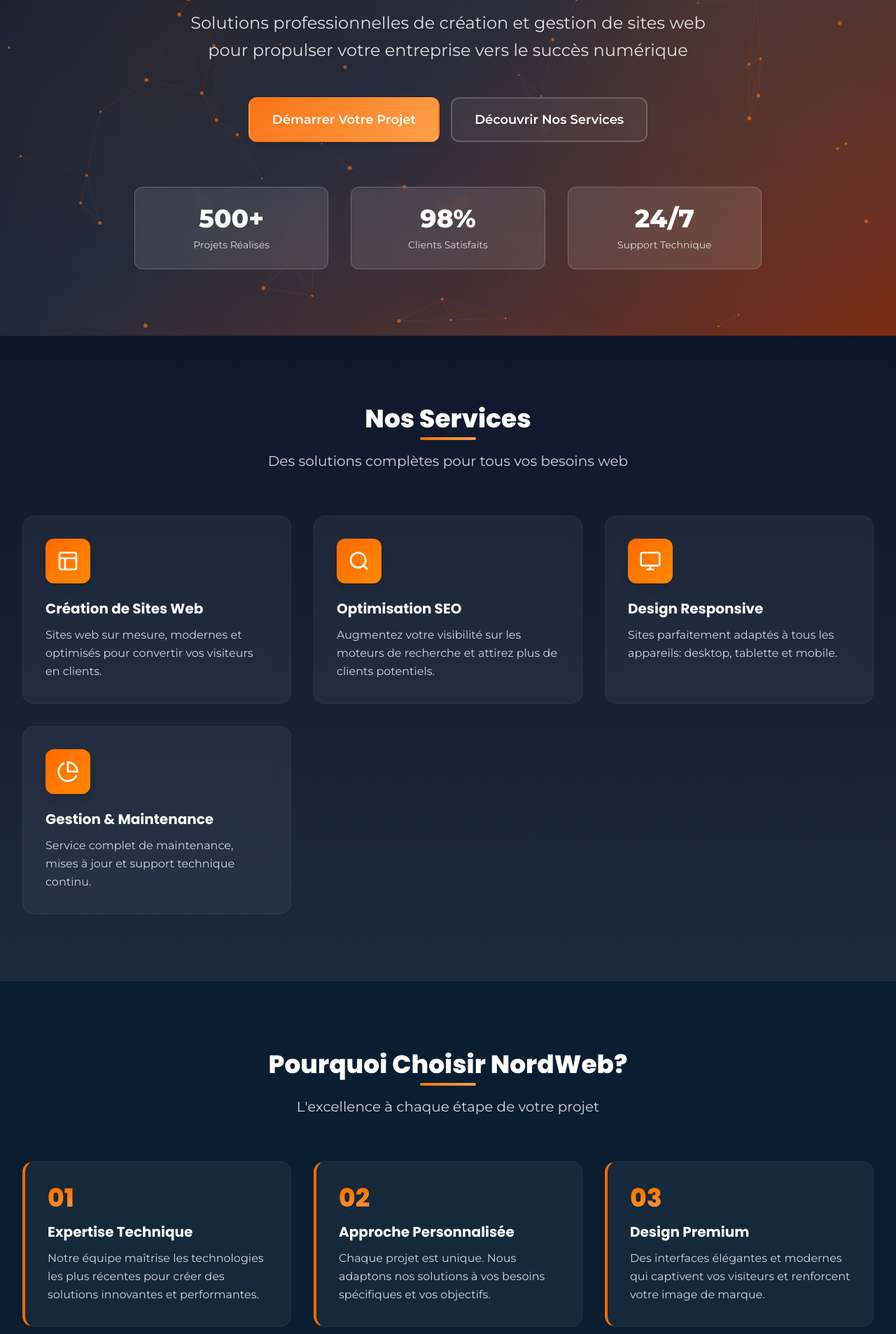
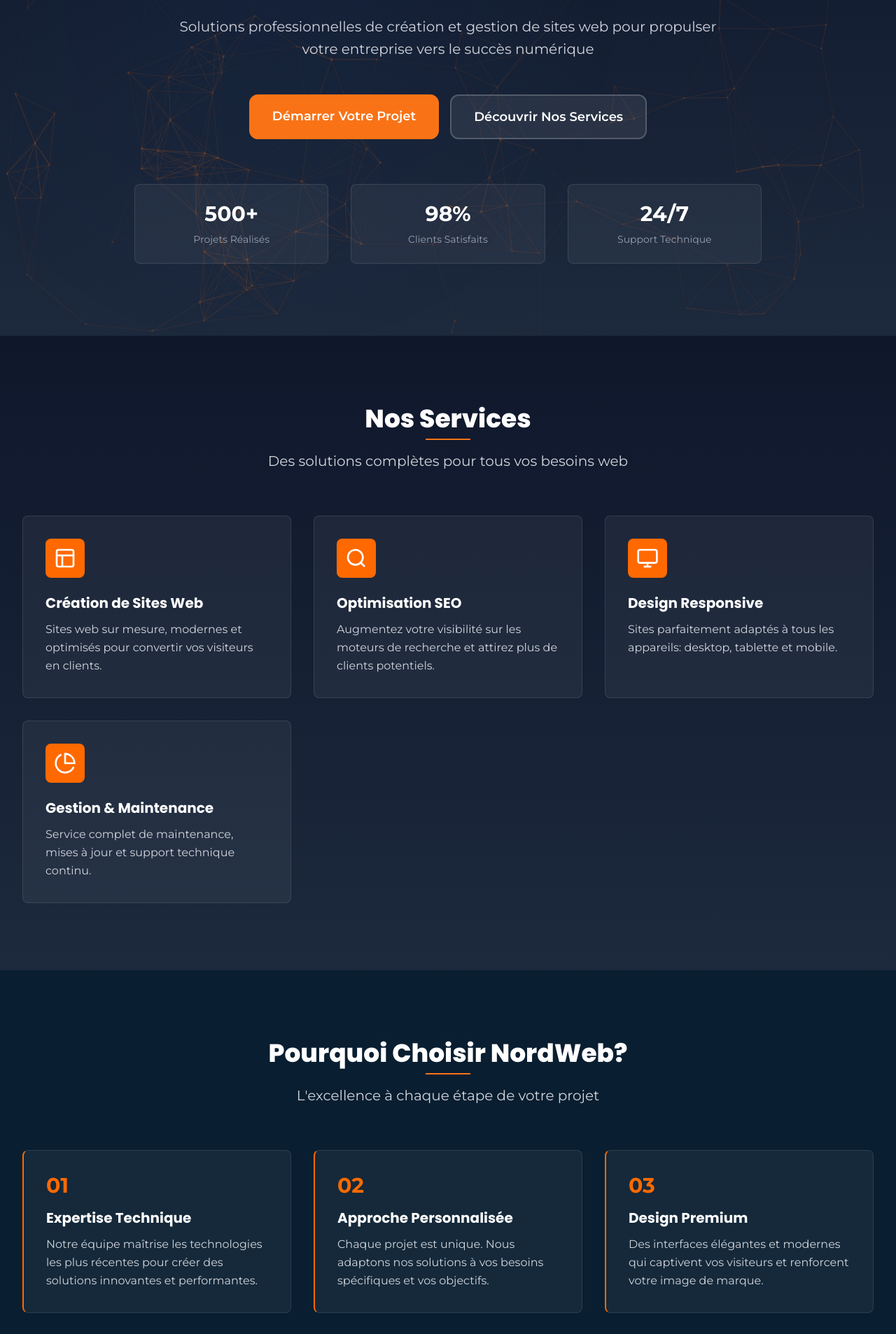
Before and after one commit to ludovic12brou/NordWeb, a Next.js app: page / in a window 1280 px wide. Shown: the part 320-2227 px from the top of the page at 70% size. Built offline with nearby package versions, Linux system fonts and the light colour scheme.

Commit message:
visual cleanup

```diff
--- a/src/app/globals.css
+++ b/src/app/globals.css
@@ -39,35 +39,34 @@
   }
 
   .btn-primary {
-    @apply text-white shadow-md hover:-translate-y-1 hover:shadow-lg;
-    background: linear-gradient(135deg, var(--color-accent) 0%, var(--color-accent-light) 100%);
+    @apply text-white border border-accent;
+    background: var(--color-accent);
   }
 
   .btn-primary:hover {
-    background: linear-gradient(135deg, var(--color-accent-light) 0%, var(--color-accent) 100%);
-    box-shadow: 0 10px 30px rgba(249, 115, 22, 0.3), 0 5px 15px rgba(0, 0, 0, 0.1);
+    background: var(--color-accent-light);
+    box-shadow: 0 4px 12px rgba(249, 115, 22, 0.2);
   }
 
   .btn-secondary {
-    @apply text-white hover:-translate-y-1 hover:shadow-lg;
-    background: rgba(255, 255, 255, 0.05);
+    @apply text-white;
+    background: rgba(255, 255, 255, 0.08);
     border-color: rgba(255, 255, 255, 0.2);
-    backdrop-filter: blur(5px);
   }
 
   .btn-secondary:hover {
-    background: var(--color-primary);
-    box-shadow: 0 8px 25px rgba(14, 42, 79, 0.3);
+    background: rgba(255, 255, 255, 0.12);
+    border-color: rgba(255, 255, 255, 0.3);
   }
 
   .section-title {
-    @apply text-4xl font-extrabold text-white mb-6 relative inline-block;
+    @apply text-4xl font-bold text-white mb-6 relative inline-block;
   }
 
   .section-title::after {
     content: '';
-    @apply absolute -bottom-2 left-1/2 -translate-x-1/2 w-20 h-1 rounded-sm;
-    background: linear-gradient(90deg, var(--color-accent) 0%, var(--color-accent-light) 100%);
+    @apply absolute -bottom-2 left-1/2 -translate-x-1/2 w-16 h-0.5;
+    background: var(--color-accent);
   }
 
   .section-subtitle {
--- a/src/components/About.tsx
+++ b/src/components/About.tsx
@@ -7,38 +7,51 @@
       name: "Ludovic Brouillette",
       role: "Co-fondateur",
       image: "/ludovic_brouillette.jpeg",
-      description: "Passionné par l'innovation numérique et la stratégie web."
+      description: "Passionné par l'innovation numérique et la stratégie web.",
     },
     {
       name: "Charles-Antoine Giroux",
       role: "Co-fondateur",
       image: "/charles-antoine_giroux.jpeg",
-      description: "Expert en développement technologique et solutions sur mesure."
-    }
+      description:
+        "Expert en développement technologique et solutions sur mesure.",
+    },
   ];
 
   return (
-    <section id="about" className="py-24 bg-gradient-to-b from-slate-800 to-slate-900">
+    <section
+      id="about"
+      className="py-24 bg-gradient-to-b from-slate-800 to-slate-900"
+    >
       <div className="container mx-auto px-4">
-        <SectionTitle title="Notre Équipe" subtitle="Les visages derrière NordWeb" />
+        <SectionTitle
+          title="Notre Équipe"
+          subtitle="Les visages derrière NordWeb"
+        />
 
         <div className="grid grid-cols-1 md:grid-cols-3 gap-8 max-w-6xl mx-auto mt-16">
           {team.map((member, index) => (
             <div key={index} className="group relative">
-              <div className="relative overflow-hidden rounded-2xl aspect-[3/4] mb-6 shadow-xl mx-auto max-w-xs">
+              <div className="relative overflow-hidden rounded-lg aspect-[3/4] mb-6 shadow-md mx-auto max-w-xs">
                 <div className="absolute inset-0 bg-gradient-to-t from-slate-900 via-transparent to-transparent opacity-60 z-10" />
                 <Image
                   src={member.image}
                   alt={member.name}
                   fill
-                  className="object-cover transition-transform duration-500 group-hover:scale-110"
+                  className="object-cover"
                 />
               </div>
 
               <div className="text-center">
-                <h3 className="text-xl font-bold text-white mb-2">{member.name}</h3>
-                <p className="text-orange-500 font-medium mb-3">{member.role}</p>
-                <p className="text-gray-300 leading-relaxed text-sm">{member.description}</p>
+                <h3 className="text-xl font-bold text-white mb-2">
+                  {member.name}
+                </h3>
+                <p className="text-orange-500 font-medium mb-3">
+                  {member.role}
+                </p>
+                <p className="text-gray-300 leading-relaxed text-sm">
+                  {member.description}
+                </p>
               </div>
             </div>
           ))}
--- a/src/components/Features.tsx
+++ b/src/components/Features.tsx
@@ -5,51 +5,65 @@
     {
       number: "01",
       title: "Expertise Technique",
-      description: "Notre équipe maîtrise les technologies les plus récentes pour créer des solutions innovantes et performantes."
+      description:
+        "Notre équipe maîtrise les technologies les plus récentes pour créer des solutions innovantes et performantes.",
     },
     {
       number: "02",
       title: "Approche Personnalisée",
-      description: "Chaque projet est unique. Nous adaptons nos solutions à vos besoins spécifiques et vos objectifs."
+      description:
+        "Chaque projet est unique. Nous adaptons nos solutions à vos besoins spécifiques et vos objectifs.",
     },
     {
       number: "03",
       title: "Design Premium",
-      description: "Des interfaces élégantes et modernes qui captivent vos visiteurs et renforcent votre image de marque."
+      description:
+        "Des interfaces élégantes et modernes qui captivent vos visiteurs et renforcent votre image de marque.",
     },
     {
       number: "04",
       title: "Résultats Mesurables",
-      description: "Nous nous concentrons sur des KPIs concrets: trafic, conversions, et retour sur investissement."
+      description:
+        "Nous nous concentrons sur des KPIs concrets: trafic, conversions, et retour sur investissement.",
     },
     {
       number: "05",
       title: "Support Dédié",
-      description: "Une équipe à votre écoute pour répondre à vos questions et gérer vos demandes rapidement."
+      description:
+        "Une équipe à votre écoute pour répondre à vos questions et gérer vos demandes rapidement.",
     },
     {
       number: "06",
       title: "Prix Transparents",
-      description: "Pas de frais cachés. Des forfaits clairs et des devis détaillés pour une totale transparence."
-    }
+      description:
+        "Pas de frais cachés. Des forfaits clairs et des devis détaillés pour une totale transparence.",
+    },
   ];
 
   return (
     <section id="features" className="py-24 bg-[#091E30]">
       <div className="container">
-        <SectionTitle title="Pourquoi Choisir NordWeb?" subtitle="L'excellence à chaque étape de votre projet" />
+        <SectionTitle
+          title="Pourquoi Choisir NordWeb?"
+          subtitle="L'excellence à chaque étape de votre projet"
+        />
 
         <div className="grid grid-cols-1 md:grid-cols-2 lg:grid-cols-3 gap-8">
           {features.map((feature, index) => (
-            <div key={index} className="group relative bg-white/5 border border-white/5 rounded-2xl p-8 border-l-4 border-l-orange-500 hover:translate-x-2 transition-transform duration-300 hover:shadow-xl overflow-hidden">
-              <div className="absolute inset-0 bg-gradient-to-br from-orange-500/10 to-transparent opacity-0 group-hover:opacity-100 transition-opacity duration-300 pointer-events-none" />
-
-              <div className="text-4xl font-extrabold font-heading text-transparent bg-clip-text bg-gradient-to-br from-orange-500 to-orange-300 mb-4">
+            <div
+              key={index}
+              className="group relative bg-white/5 border border-white/10 rounded-lg p-8 border-l-2 border-l-orange-500 transition-colors duration-200 hover:bg-white/8"
+            >
+              <div className="text-3xl font-bold text-orange-500 mb-4">
                 {feature.number}
               </div>
 
-              <h3 className="text-xl font-bold text-white mb-3">{feature.title}</h3>
-              <p className="text-gray-300 leading-relaxed">{feature.description}</p>
+              <h3 className="text-xl font-bold text-white mb-3">
+                {feature.title}
+              </h3>
+              <p className="text-gray-300 leading-relaxed">
+                {feature.description}
+              </p>
             </div>
           ))}
         </div>
--- a/src/components/Hero.tsx
+++ b/src/components/Hero.tsx
@@ -4,23 +4,21 @@
   return (
     <section
       id="home"
-      className="relative min-h-screen flex items-center pt-32 pb-16 overflow-hidden bg-gradient-to-br from-slate-900 via-slate-800 to-[#7c2d12]"
+      className="relative min-h-screen flex items-center pt-32 pb-16 overflow-hidden bg-gradient-to-b from-slate-900 to-slate-800"
     >
       {/* Animated Background */}
       <ParticleBackground />
       <div className="absolute inset-0 z-0 pointer-events-none">
-        <div className="absolute inset-0 bg-[radial-gradient(circle_at_20%_50%,rgba(249,115,22,0.15)_0%,transparent_50%)] animate-pulse" />
-        <div className="absolute inset-0 bg-[radial-gradient(circle_at_80%_30%,rgba(249,115,22,0.25)_0%,transparent_50%)] animate-pulse delay-1000" />
-        <div className="absolute inset-0 bg-[radial-gradient(circle_at_50%_80%,rgba(29,78,137,0.1)_0%,transparent_50%)] animate-pulse delay-2000" />
+        <div className="absolute inset-0 bg-[radial-gradient(circle_at_30%_40%,rgba(29,78,137,0.08)_0%,transparent_50%)]" />
       </div>
 
       <div className="container relative z-10 text-center max-w-5xl mx-auto px-4">
-        <h1 className="text-4xl md:text-6xl font-extrabold text-transparent bg-clip-text bg-gradient-to-br from-white to-indigo-100 mb-6 leading-tight">
+        <h1 className="text-4xl md:text-6xl font-bold text-white mb-6 leading-tight">
           Transformez Votre Présence En Ligne
         </h1>
-        <p className="text-xl md:text-2xl text-white/85 mb-12 max-w-3xl mx-auto leading-relaxed">
-          Solutions professionnelles de création et gestion de sites web pour propulser votre entreprise vers le succès
-          numérique
+        <p className="text-lg md:text-xl text-gray-300 mb-12 max-w-3xl mx-auto leading-relaxed">
+          Solutions professionnelles de création et gestion de sites web pour
+          propulser votre entreprise vers le succès numérique
         </p>
 
         <div className="flex flex-wrap gap-4 justify-center mb-16">
@@ -33,17 +31,17 @@
         </div>
 
         <div className="grid grid-cols-1 sm:grid-cols-3 gap-8 max-w-4xl mx-auto">
-          <div className="p-6 bg-white/10 backdrop-blur-sm rounded-xl border border-white/20 hover:-translate-y-1 transition-transform">
-            <div className="text-4xl font-extrabold text-white mb-2">500+</div>
-            <div className="text-sm text-white/80">Projets Réalisés</div>
+          <div className="p-6 bg-white/5 rounded-lg border border-white/10 transition-colors hover:bg-white/8">
+            <div className="text-3xl font-bold text-white mb-2">500+</div>
+            <div className="text-sm text-gray-400">Projets Réalisés</div>
           </div>
-          <div className="p-6 bg-white/10 backdrop-blur-sm rounded-xl border border-white/20 hover:-translate-y-1 transition-transform">
-            <div className="text-4xl font-extrabold text-white mb-2">98%</div>
-            <div className="text-sm text-white/80">Clients Satisfaits</div>
+          <div className="p-6 bg-white/5 rounded-lg border border-white/10 transition-colors hover:bg-white/8">
+            <div className="text-3xl font-bold text-white mb-2">98%</div>
+            <div className="text-sm text-gray-400">Clients Satisfaits</div>
           </div>
-          <div className="p-6 bg-white/10 backdrop-blur-sm rounded-xl border border-white/20 hover:-translate-y-1 transition-transform">
-            <div className="text-4xl font-extrabold text-white mb-2">24/7</div>
-            <div className="text-sm text-white/80">Support Technique</div>
+          <div className="p-6 bg-white/5 rounded-lg border border-white/10 transition-colors hover:bg-white/8">
+            <div className="text-3xl font-bold text-white mb-2">24/7</div>
+            <div className="text-sm text-gray-400">Support Technique</div>
           </div>
         </div>
       </div>
--- a/src/components/Navbar.tsx
+++ b/src/components/Navbar.tsx
@@ -77,10 +77,9 @@
             <li key={item.label}>
               <Link
                 href={item.href}
-                className="nav-link text-sm font-semibold text-gray-200 transition-colors hover:text-[#F97316] relative group"
+                className="nav-link text-sm font-medium text-gray-200 transition-colors hover:text-white relative"
               >
                 {item.label}
-                <span className="absolute bottom-[-2px] left-0 w-0 h-0.5 bg-gradient-to-r from-[#F97316] to-[#FCA04A] transition-all duration-300 group-hover:w-full"></span>
               </Link>
             </li>
           ))}
--- a/src/components/Services.tsx
+++ b/src/components/Services.tsx
@@ -4,7 +4,8 @@
   const services = [
     {
       title: "Création de Sites Web",
-      description: "Sites web sur mesure, modernes et optimisés pour convertir vos visiteurs en clients.",
+      description:
+        "Sites web sur mesure, modernes et optimisés pour convertir vos visiteurs en clients.",
       icon: (
         <svg
           xmlns="http://www.w3.org/2000/svg"
@@ -22,7 +23,8 @@
     },
     {
       title: "Optimisation SEO",
-      description: "Augmentez votre visibilité sur les moteurs de recherche et attirez plus de clients potentiels.",
+      description:
+        "Augmentez votre visibilité sur les moteurs de recherche et attirez plus de clients potentiels.",
       icon: (
         <svg
           xmlns="http://www.w3.org/2000/svg"
@@ -39,7 +41,8 @@
     },
     {
       title: "Design Responsive",
-      description: "Sites parfaitement adaptés à tous les appareils: desktop, tablette et mobile.",
+      description:
+        "Sites parfaitement adaptés à tous les appareils: desktop, tablette et mobile.",
       icon: (
         <svg
           xmlns="http://www.w3.org/2000/svg"
@@ -57,7 +60,8 @@
     },
     {
       title: "Gestion & Maintenance",
-      description: "Service complet de maintenance, mises à jour et support technique continu.",
+      description:
+        "Service complet de maintenance, mises à jour et support technique continu.",
       icon: (
         <svg
           xmlns="http://www.w3.org/2000/svg"
@@ -75,24 +79,34 @@
   ];
 
   return (
-    <section id="services" className="py-24 bg-gradient-to-b from-slate-900 to-slate-800">
+    <section
+      id="services"
+      className="py-24 bg-gradient-to-b from-slate-900 to-slate-800"
+    >
       <div className="container">
-        <SectionTitle title="Nos Services" subtitle="Des solutions complètes pour tous vos besoins web" />
+        <SectionTitle
+          title="Nos Services"
+          subtitle="Des solutions complètes pour tous vos besoins web"
+        />
 
         <div className="grid grid-cols-1 md:grid-cols-2 lg:grid-cols-3 gap-8">
           {services.map((service, index) => (
             <div
               key={index}
-              className="group relative bg-white/5 backdrop-blur-md p-8 rounded-2xl border border-white/5 hover:-translate-y-2 transition-all duration-300 hover:border-orange-500/50 hover:shadow-2xl overflow-hidden"
+              className="group relative bg-white/5 p-8 rounded-lg border border-white/10 transition-all duration-200 hover:border-white/20 hover:bg-white/8"
             >
-              <div className="absolute top-0 left-0 w-full h-1 bg-gradient-to-r from-orange-500 to-orange-400 opacity-0 group-hover:opacity-100 transition-opacity duration-300" />
+              <div className="absolute top-0 left-0 w-full h-0.5 bg-orange-500 opacity-0 group-hover:opacity-100 transition-opacity duration-200" />
 
-              <div className="w-16 h-16 bg-gradient-to-br from-orange-500 to-orange-400 rounded-xl flex items-center justify-center mb-6 text-white shadow-lg">
+              <div className="w-14 h-14 bg-orange-500 rounded-lg flex items-center justify-center mb-6 text-white">
                 {service.icon}
               </div>
 
-              <h3 className="text-xl font-bold text-white mb-3">{service.title}</h3>
-              <p className="text-gray-300 leading-relaxed">{service.description}</p>
+              <h3 className="text-xl font-bold text-white mb-3">
+                {service.title}
+              </h3>
+              <p className="text-gray-300 leading-relaxed">
+                {service.description}
+              </p>
             </div>
           ))}
         </div>
```
Also changed, not shown: src/components/Contact.tsx (+77 -24 lines), src/components/ParticleBackground.tsx (+25 -11 lines), src/components/Portfolio.tsx (+31 -13 lines).
